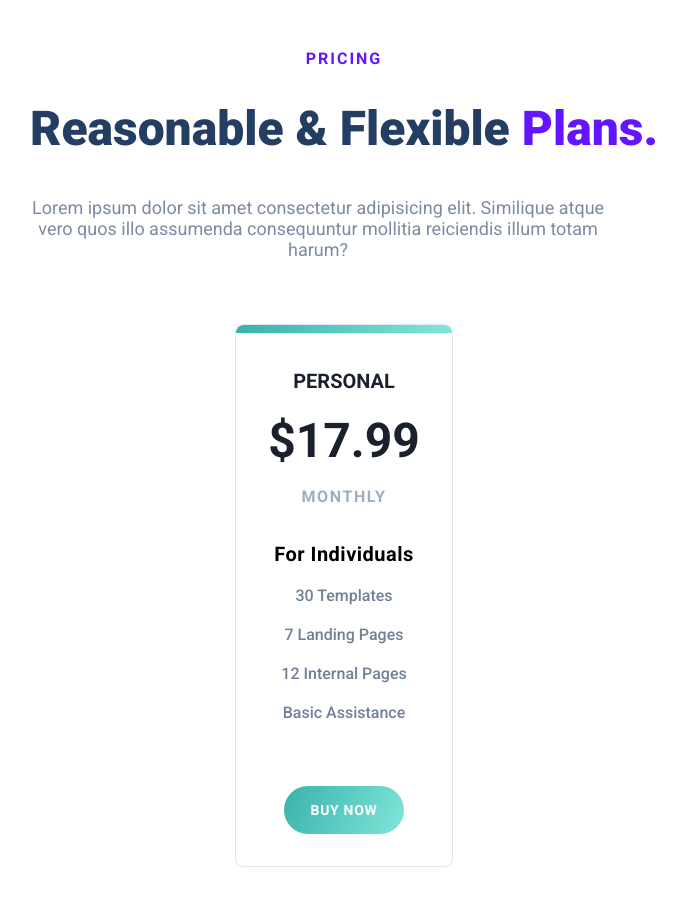
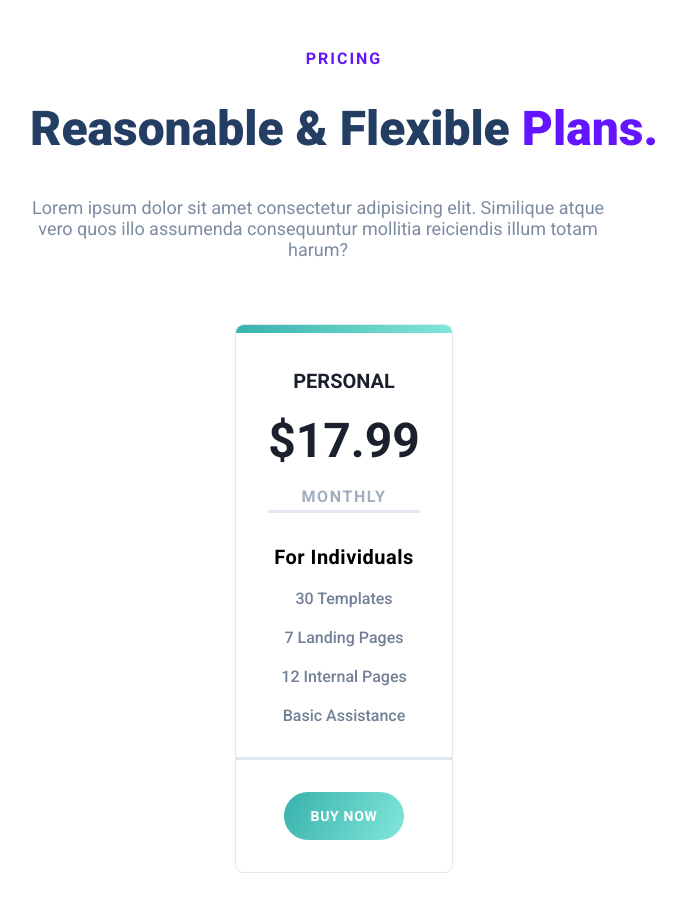
Before and after one commit to JVival/Treact-Clone, a plain HTML site: page index.html in a window 1280 px wide. Shown: the part 2818-3723 px from the top of the page, without its empty margins (296-982 px from the left). Drawn offline with Linux system fonts and the light colour scheme.

Commit message:
added border bottom

```diff
--- a/style.css
+++ b/style.css
@@ -476,6 +476,7 @@ li {
         border-width: 1px;
         border-style: solid;
         border-color: rgb(226 232 240);
+
      }
 
      .threeplans__header {
@@ -486,8 +487,8 @@ li {
         line-height: 1.625;
         box-sizing: border-box;
         border-width: 1px;
-
-
+        border-bottom: solid;
+        border-color: rgb(226 232 240);
 
 
      }
@@ -520,6 +521,8 @@ li {
         border-top-width: 2px;
         border-bottom-width: 2px;
         padding: 2rem;
+        border-bottom: solid;
+        border-color: rgb(226 232 240);
      }
 
      .feature__mainfeature {
@@ -527,6 +530,7 @@ li {
         font-size: 1.25rem;
         font-weight: 700;
         letter-spacing: 0.025em;
+
      }
 
      .feature {
@@ -555,5 +559,4 @@ li {
         letter-spacing: 0.05em;
         font-weight: 700;
         cursor: pointer;
-
      }
```
